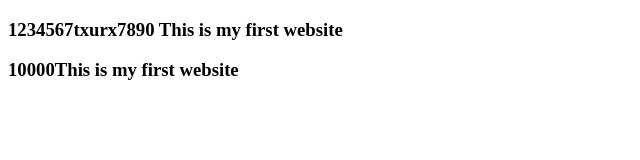
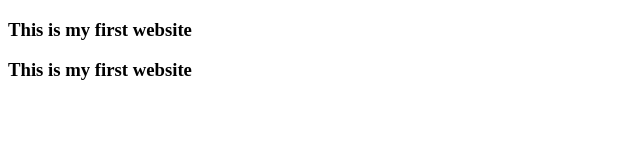
Before and after one commit to mdnazrul-islam/firebase, a website: page index.html in a window 1280 px wide. Shown: the whole page, without its empty margins (0-640 px from the left). Drawn offline with Linux system fonts and the light colour scheme.

Commit message:
Update index.html

```diff
--- a/index.html
+++ b/index.html
@@ -2,13 +2,12 @@
 <html>
   <head>
     <meta http-equiv="content-type" content="text/html; charset=utf-8" />
-    <title></title>
+    <title>MD Nazrul Islam</title>
 
   </head>
   <body>
-    <h3>1234567txurx7890
-       This is my first website </h3>
-    <h3>10000This is my first website </h3>
+    <h3>This is my first website </h3>
+    <h3>This is my first website </h3>
 
 
 
```
